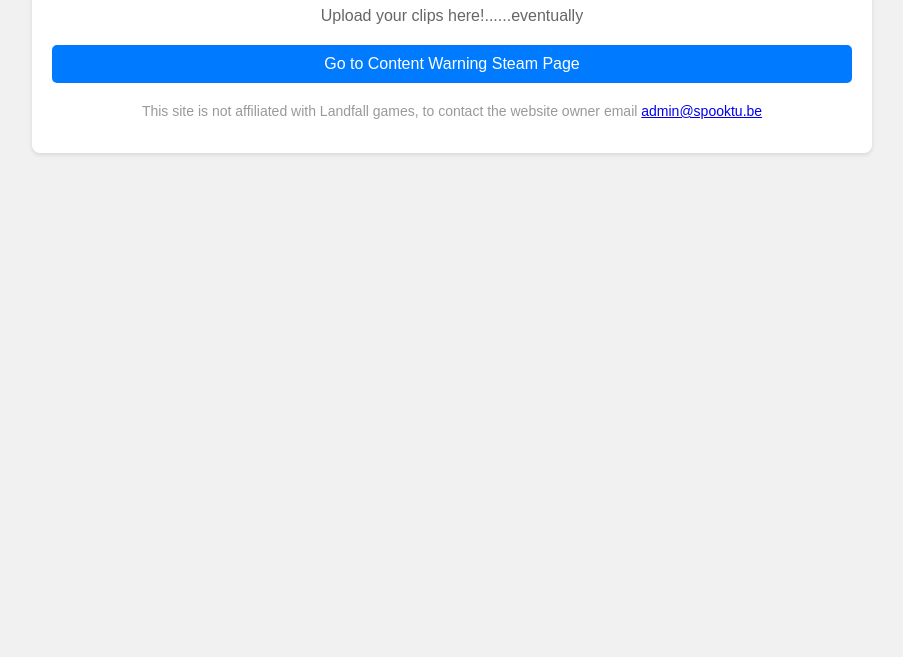
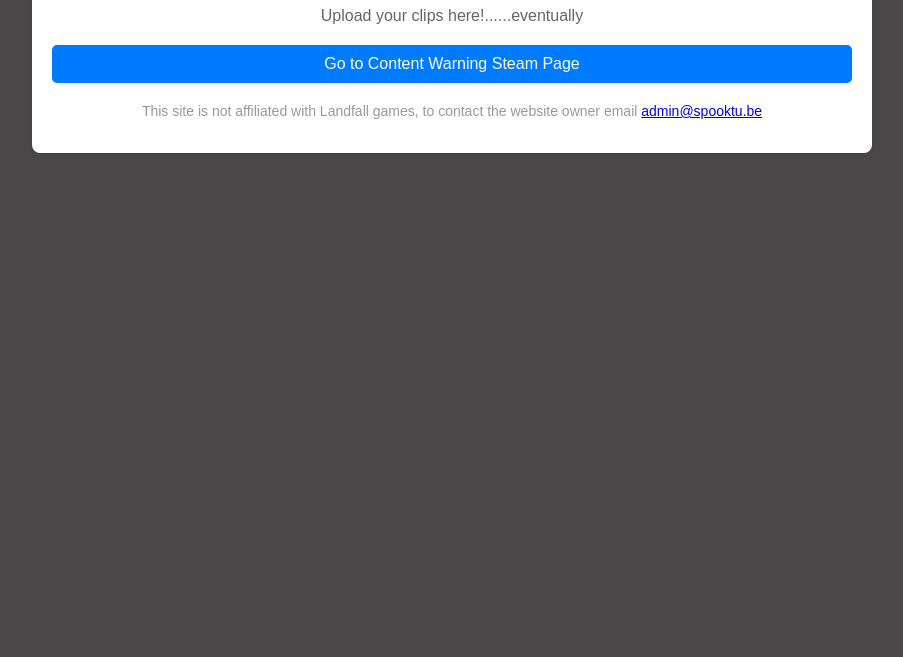
Before and after one commit to portalmaster137/SpookTube, a website: page html/index.html in a window 1280 px wide. Shown: the part 143-800 px from the top of the page, without its empty margins (188-1091 px from the left). Drawn offline with Linux system fonts and the light colour scheme.

Commit message:
aaaaaaaaaaaaaaaaa

```diff
--- a/html/index.html
+++ b/html/index.html
@@ -9,7 +9,7 @@
         font-family: Arial, sans-serif;
         margin: 0;
         padding: 0;
-        background-color: #f1f1f1;
+        background-color: #494747;
     }
     .container {
         max-width: 800px;
```
